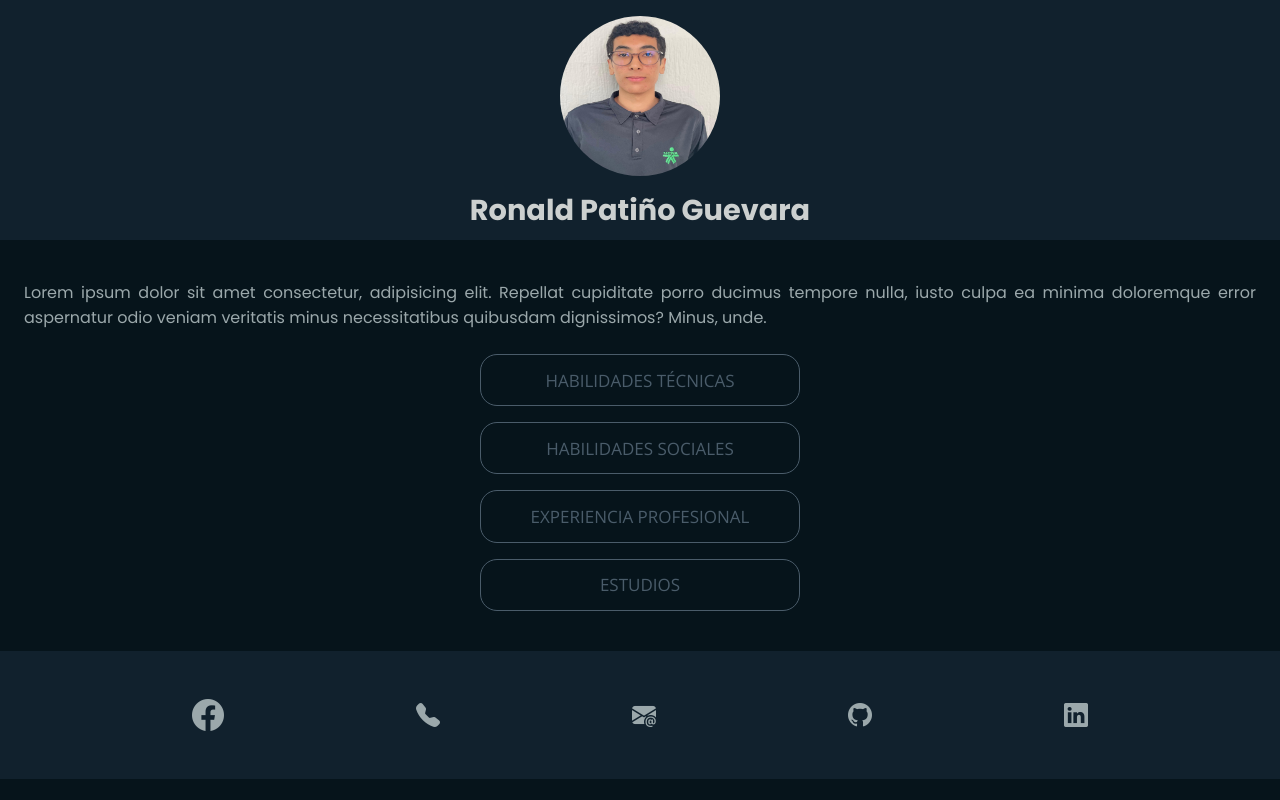
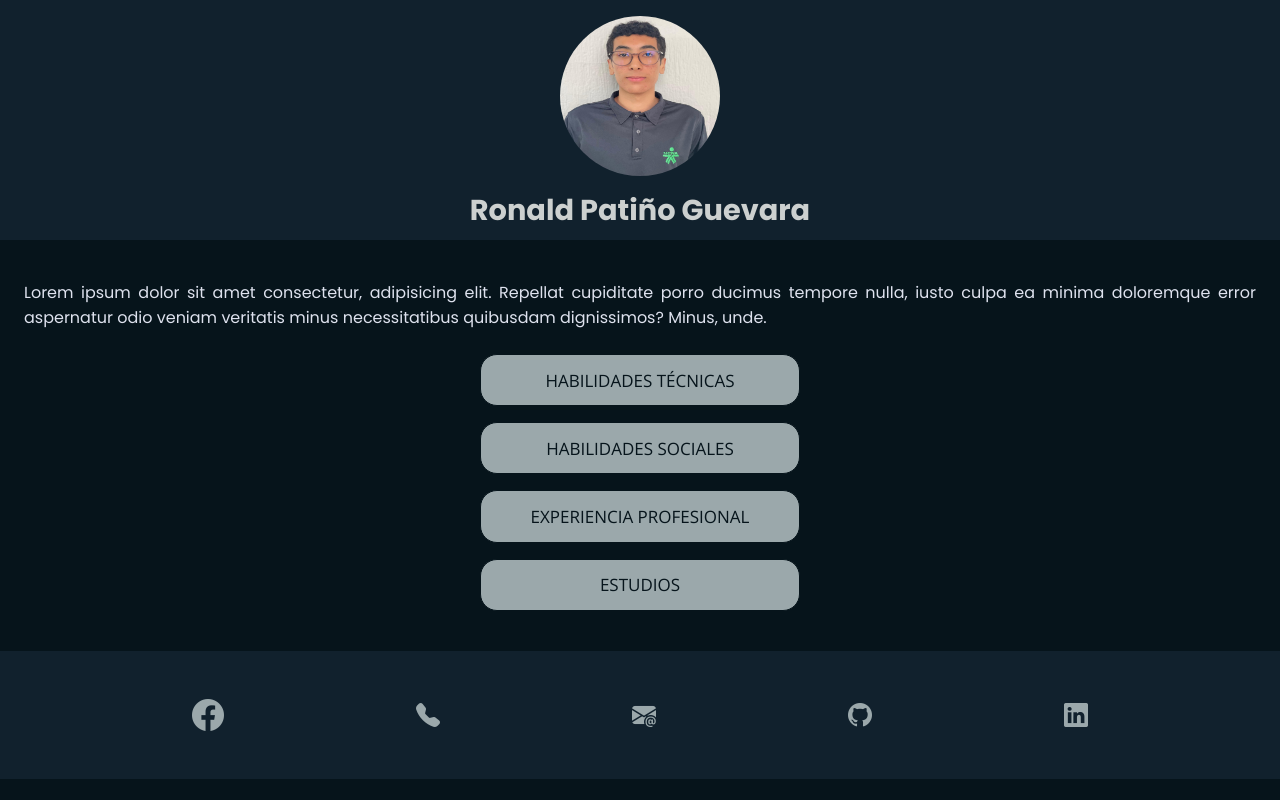
Before and after one commit to ronaldp12/PortafolioReact, a React (Vite) app: page / in a window 1280 px wide. Built offline with nearby package versions, Linux system fonts and the light colour scheme.

Commit message:
cambio de colores

```diff
--- a/src/index.css
+++ b/src/index.css
@@ -90,9 +90,9 @@ h1{
 
 .btn-section {
   width: 20rem;
-  --color: #4a5c6a;
+  --color: #06141b;
   padding: 0.8em 1.7em;
-  background-color: transparent;
+  background-color: #9ba8ab;
   border-radius: 1em;
   position: relative;
   overflow: hidden;
@@ -137,7 +137,7 @@ h1{
  }
 
  .btn-section:hover {
-  color: #4a5c6a;
+  color: #ccd0cf;
  }
 
  .btn-section:active {
@@ -153,7 +153,7 @@ h1{
 .container-paragraph>p{
   text-align: justify;
   font-family: "Poppins", sans-serif;
-  color: #9ba8ab;
+  color: #dee2ee;
 }
 
 .footer{
```
